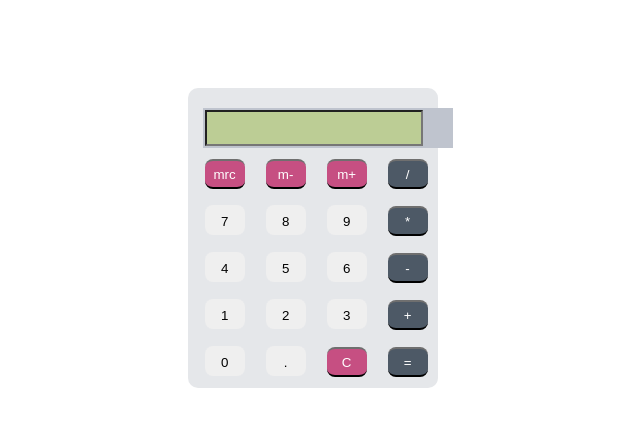
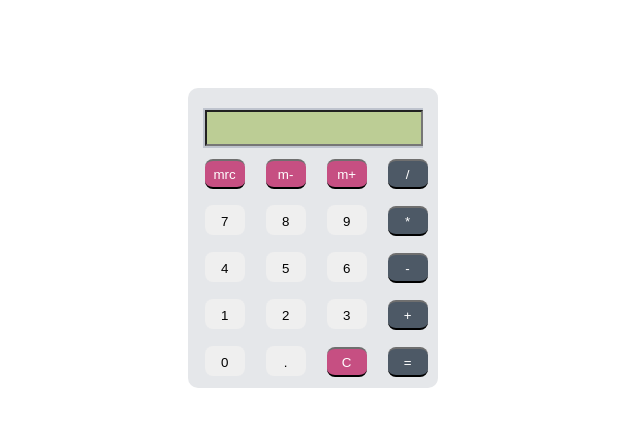
Before and after one commit to emmablando/Calculator, a plain HTML site: page index.html in a window 1280 px wide. Shown: the whole page, without its empty margins (326-966 px from the left). Drawn offline with Linux system fonts and the light colour scheme.

Commit message:
Fixed width
fixed the withd of the display because it was typed wrong

```diff
--- a/calculator.css
+++ b/calculator.css
@@ -14,7 +14,7 @@
 /* display */
 .display {
 	background-color: #bfc4ce;
-	sidth: 220px;
+	width: 220px;
 	position: relative;
 	left: 15px;
 	top: 20px;
```
